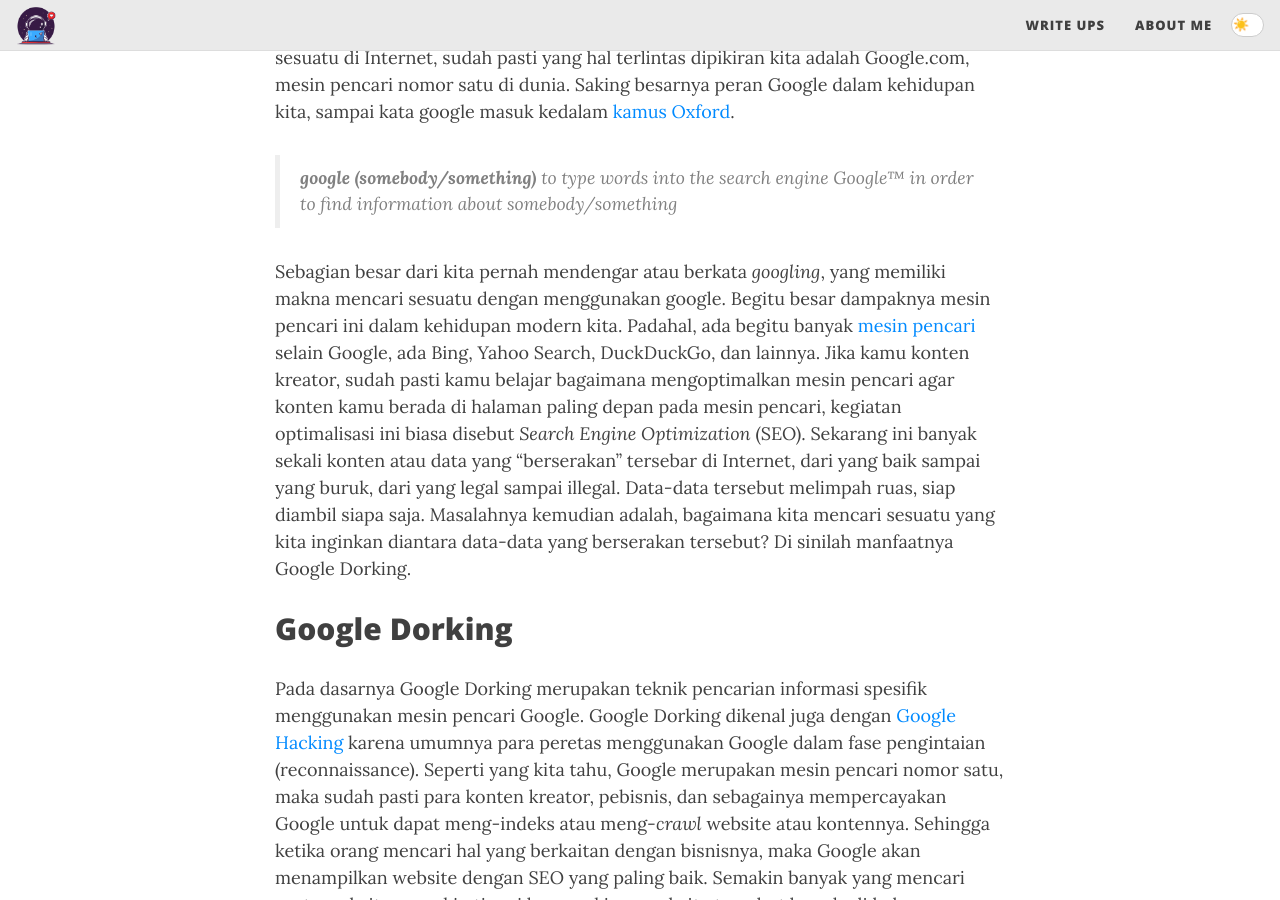
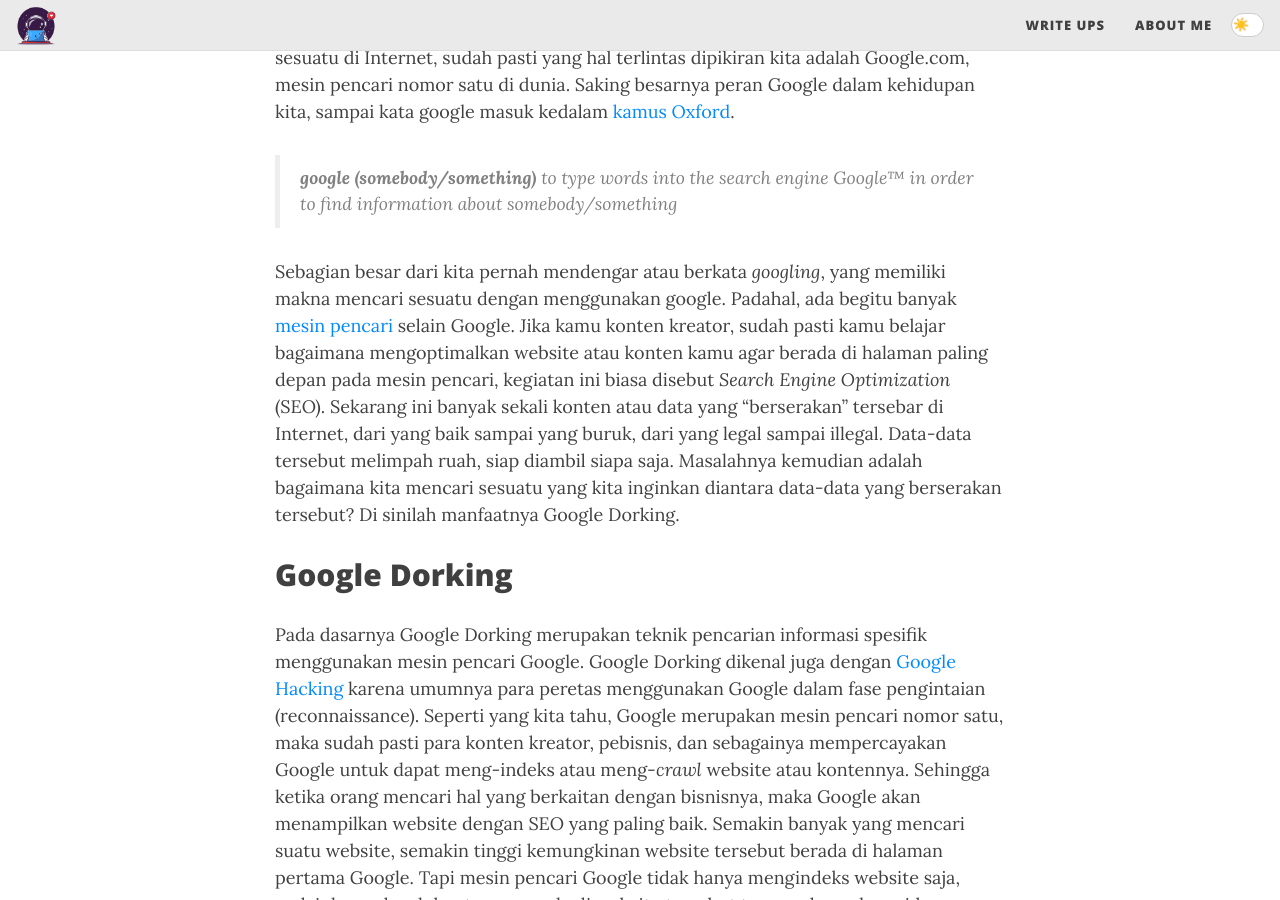
Before and after one commit to YuraveON/yuraveon.github.io, a Jekyll site: the page built from _posts/2021-03-26-google-dorking-skill.md, in a window 1280 px wide and 900 px high, scrolled down 507 px. Built offline with Jekyll 4.4.1, drawn with Linux system fonts in a browser that asks for light colours; nearby versions of some CDN libraries; comment, search, counter and statistics services are not loaded; some of the changed text lies outside the part shown.

Commit message:
edit typo

```diff
--- a/_posts/2021-03-26-google-dorking-skill.md
+++ b/_posts/2021-03-26-google-dorking-skill.md
@@ -10,7 +10,7 @@
 
 > **google (somebody/something)** to type words into the search engine Google™ in order to find information about somebody/something
 
-Sebagian besar dari kita pernah mendengar atau berkata *googling*, yang memiliki makna mencari sesuatu dengan menggunakan google. Begitu besar dampaknya mesin pencari ini dalam kehidupan modern kita. Padahal, ada begitu banyak [mesin pencari](https://www.niagahoster.co.id/blog/daftar-mesin-pencari-selain-google/) selain Google, ada Bing, Yahoo Search, DuckDuckGo, dan lainnya. Jika kamu konten kreator, sudah pasti kamu belajar bagaimana mengoptimalkan mesin pencari agar konten kamu berada di halaman paling depan pada mesin pencari, kegiatan optimalisasi ini biasa disebut *Search Engine Optimization* (SEO). Sekarang ini banyak sekali konten atau data yang "berserakan" tersebar di Internet, dari yang baik sampai yang buruk, dari yang legal sampai illegal. Data-data tersebut melimpah ruas, siap diambil siapa saja. Masalahnya kemudian adalah, bagaimana kita mencari sesuatu yang kita inginkan diantara data-data yang berserakan tersebut? Di sinilah manfaatnya Google Dorking.
+Sebagian besar dari kita pernah mendengar atau berkata *googling*, yang memiliki makna mencari sesuatu dengan menggunakan google. Padahal, ada begitu banyak [mesin pencari](https://www.niagahoster.co.id/blog/daftar-mesin-pencari-selain-google/) selain Google. Jika kamu konten kreator, sudah pasti kamu belajar bagaimana mengoptimalkan website atau konten kamu agar berada di halaman paling depan pada mesin pencari, kegiatan ini biasa disebut *Search Engine Optimization* (SEO). Sekarang ini banyak sekali konten atau data yang "berserakan" tersebar di Internet, dari yang baik sampai yang buruk, dari yang legal sampai illegal. Data-data tersebut melimpah ruah, siap diambil siapa saja. Masalahnya kemudian adalah bagaimana kita mencari sesuatu yang kita inginkan diantara data-data yang berserakan tersebut? Di sinilah manfaatnya Google Dorking.
 
 ## Google Dorking
 
@@ -49,7 +49,7 @@
 Misal kita ingin mencari mouse komputer dengan hasil pencarian hanya dari tokopedia saja. Maka di kolom pencarian kita tulis
 `mouse komputer site:tokopedia.com`. *Well* ini hanya contoh saja.
 
-Pola-pola di atas hanya sebagian kecil dari pola yang bisa diterapkan, silakan kamu cari sendiri, aplikasikan langsung Google Dorking untuk mencari Google Dorking. :)
+Pola-pola di atas hanya sebagian kecil dari pola yang bisa diterapkan, silakan kamu cari sendiri, aplikasikan langsung Google Dorking untuk mencari Google Dorking. :smile:
 
 ### Exploit-DB - Google Hacking Database
 
```
